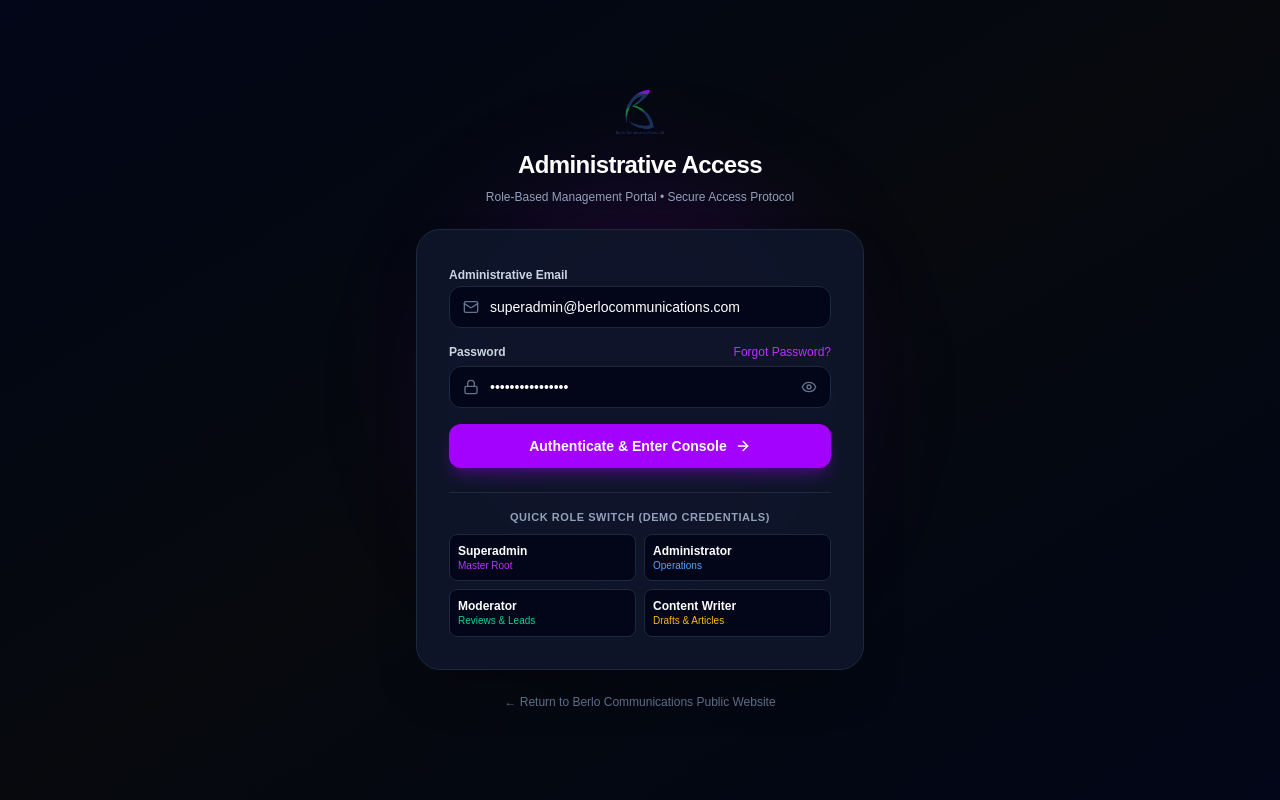
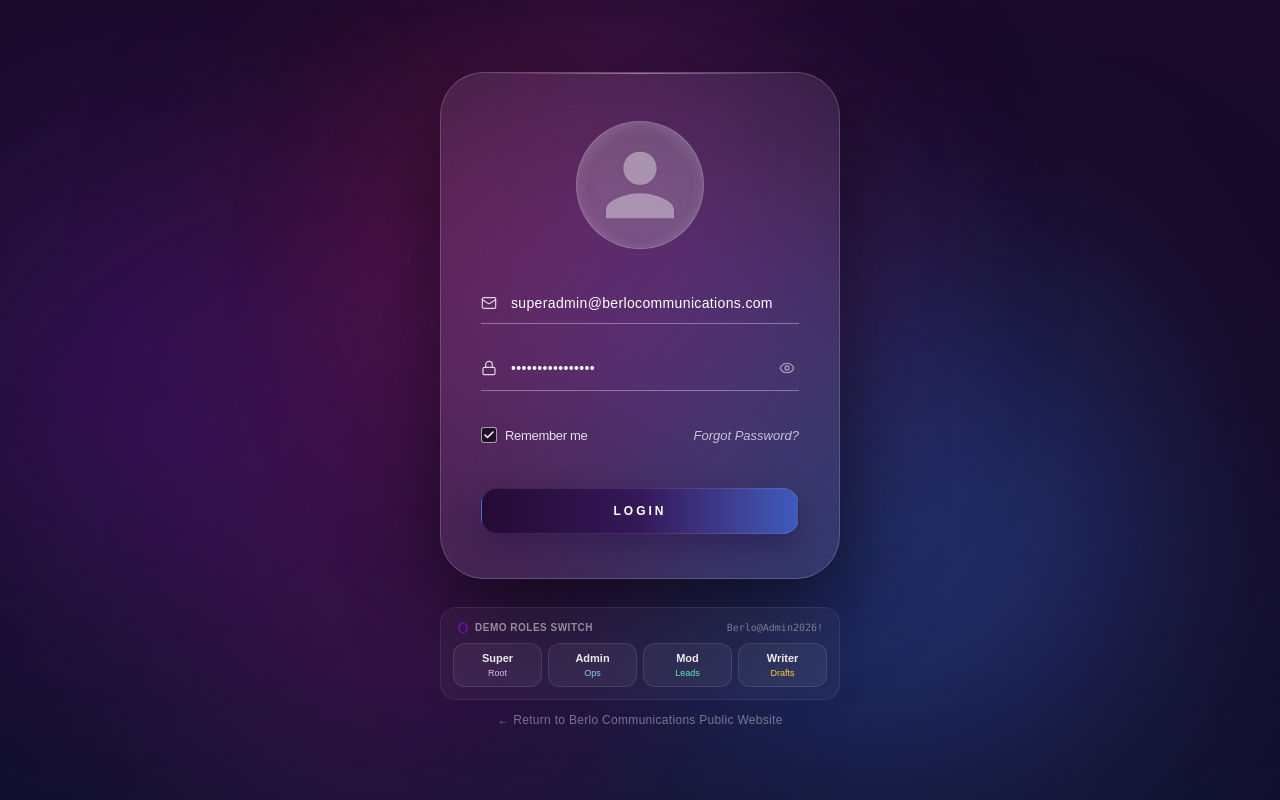
Before and after one commit to sahabuddin123/berlo-new, a React (Vite) app in the folder frontend/: page /admin/login in a window 1280 px wide. Built offline with nearby package versions, Linux system fonts and the light colour scheme; no server answers; a web font is replaced by a local one.

Commit message:
feat(admin): redesign login UI to match reference frosted glassmorphism specification

```diff
--- a/frontend/src/pages/admin/AdminLoginPage.tsx
+++ b/frontend/src/pages/admin/AdminLoginPage.tsx
@@ -7,7 +7,8 @@ import {
   AlertCircle,
   Eye,
   EyeOff,
-  ArrowRight,
+  Check,
+  Shield,
 } from 'lucide-react';
 
 export const AdminLoginPage: React.FC = () => {
@@ -18,6 +19,7 @@ export const AdminLoginPage: React.FC = () => {
   const [email, setEmail] = useState('superadmin@berlocommunications.com');
   const [password, setPassword] = useState('Berlo@Admin2026!');
   const [showPassword, setShowPassword] = useState(false);
+  const [rememberMe, setRememberMe] = useState(true);
   const [isLoading, setIsLoading] = useState(false);
   const [error, setError] = useState<string | null>(null);
 
@@ -49,144 +51,200 @@ export const AdminLoginPage: React.FC = () => {
   };
 
   return (
-    <div className="min-h-screen bg-gradient-to-br from-slate-950 via-[#07090D] to-slate-950 flex flex-col items-center justify-center p-4 antialiased text-white">
-      {/* Background Glow */}
-      <div className="absolute top-1/4 left-1/2 -translate-x-1/2 w-96 h-96 bg-[#A302FF]/15 rounded-full blur-3xl pointer-events-none" />
+    <div className="min-h-screen relative flex flex-col items-center justify-center p-4 antialiased overflow-hidden select-none bg-[#12081f]">
+      {/* Dynamic Ambient Background Mesh matching reference */}
+      <div className="absolute inset-0 pointer-events-none overflow-hidden">
+        {/* Deep background gradient base */}
+        <div className="absolute inset-0 bg-gradient-to-b from-[#1b0b2b] via-[#150a26] to-[#12112e]" />
 
-      <div className="w-full max-w-md relative z-10 space-y-6">
-        {/* Brand Header */}
-        <div className="text-center space-y-2">
-          <Link to="/en" className="inline-block">
-            <img src="/brand/logo.png" alt="Berlo Logo" className="h-11 w-auto mx-auto object-contain" />
-          </Link>
-          <h1 className="text-2xl font-extrabold tracking-tight text-white">
-            Administrative Access
-          </h1>
-          <p className="text-xs text-slate-400">
-            Role-Based Management Portal • Secure Access Protocol
-          </p>
+        {/* Top-center / right vibrant crimson-magenta glow */}
+        <div className="absolute top-[8%] left-[45%] -translate-x-1/2 w-[550px] h-[480px] rounded-full bg-gradient-to-br from-[#9f1239]/65 via-[#831843]/50 to-transparent blur-[110px]" />
+
+        {/* Left deep purple glow */}
+        <div className="absolute top-[20%] -left-16 w-[450px] h-[450px] rounded-full bg-[#581c87]/50 blur-[130px]" />
+
+        {/* Center glowing orb behind card */}
+        <div className="absolute top-[35%] left-1/2 -translate-x-1/2 -translate-y-1/2 w-[420px] h-[420px] rounded-full bg-[#7c3aed]/25 blur-[100px]" />
+
+        {/* Bottom-right cool slate/periwinkle blue ambient field */}
+        <div className="absolute bottom-[5%] right-[10%] w-[580px] h-[520px] rounded-full bg-gradient-to-tl from-[#4361ee]/45 via-[#3b82f6]/30 to-transparent blur-[120px]" />
+
+        {/* Bottom-left muted plum/rose glow */}
+        <div className="absolute -bottom-10 left-[15%] w-[420px] h-[400px] rounded-full bg-[#701a75]/35 blur-[120px]" />
       </div>
 
-        {/* Login Card */}
-        <div className="rounded-3xl p-6 sm:p-8 bg-slate-900/90 border border-slate-800 shadow-2xl backdrop-blur-xl space-y-6">
+      <div className="w-full max-w-[400px] relative z-10 space-y-6">
+        {/* Sleek Frosted Glassmorphism Card */}
+        <div className="relative rounded-[44px] px-8 sm:px-10 pt-12 pb-11 bg-white/[0.08] border border-white/[0.18] shadow-[0_30px_90px_rgba(0,0,0,0.65)] backdrop-blur-2xl overflow-hidden">
+          {/* Subtle top edge specular highlight */}
+          <div className="absolute inset-x-12 top-0 h-[1px] bg-gradient-to-r from-transparent via-white/40 to-transparent pointer-events-none" />
+
+          {/* Frosted Avatar Icon */}
+          <div className="flex justify-center mb-11">
+            <div className="w-32 h-32 rounded-full bg-white/[0.12] border border-white/[0.22] shadow-[inset_0_2px_14px_rgba(255,255,255,0.18)] backdrop-blur-md flex items-center justify-center p-5">
+              {/* Reference silhouette head and shoulders */}
+              <svg
+                viewBox="0 0 24 24"
+                className="w-20 h-20 fill-white/40 drop-shadow-sm"
+                xmlns="http://www.w3.org/2000/svg"
+              >
+                <path d="M12 12c2.8 0 5-2.2 5-5s-2.2-5-5-5-5 2.2-5 5 2.2 5 5 5zm0 2.5c-3.4 0-10.2 1.7-10.2 5.1V22h20.4v-2.4c0-3.4-6.8-5.1-10.2-5.1z" />
+              </svg>
+            </div>
+          </div>
+
+          {/* Error Message */}
           {error && (
-            <div className="p-3.5 rounded-xl bg-rose-500/10 border border-rose-500/20 text-rose-400 text-xs flex items-start gap-2.5 animate-in fade-in">
-              <AlertCircle className="w-4 h-4 shrink-0 mt-0.5" />
+            <div className="mb-6 p-3 rounded-2xl bg-rose-500/15 border border-rose-400/30 text-rose-200 text-xs flex items-start gap-2.5 backdrop-blur-md animate-in fade-in">
+              <AlertCircle className="w-4 h-4 shrink-0 mt-0.5 text-rose-400" />
               <span>{error}</span>
             </div>
           )}
 
-          <form onSubmit={handleSubmit} className="space-y-4">
-            <div className="space-y-1.5">
-              <label className="text-xs font-semibold text-slate-300">Administrative Email</label>
-              <div className="relative">
-                <Mail className="absolute left-3.5 top-1/2 -translate-y-1/2 w-4 h-4 text-slate-500" />
+          {/* Login Form with Underline-Only Inputs */}
+          <form onSubmit={handleSubmit} className="space-y-8">
+            {/* Email Field */}
+            <div className="relative border-b border-white/35 focus-within:border-white transition-colors duration-200 pb-2.5">
+              <div className="flex items-center gap-3.5">
+                <Mail className="w-4 h-4 text-white/80 shrink-0 stroke-[1.8]" />
                 <input
                   type="email"
                   required
                   value={email}
                   onChange={(e) => setEmail(e.target.value)}
-                  placeholder="admin@berlocommunications.com"
-                  className="w-full pl-10 pr-4 py-2.5 rounded-xl bg-slate-950 border border-slate-800 text-white text-sm focus:outline-none focus:border-[#A302FF] transition-colors"
+                  placeholder="Email ID"
+                  className="w-full bg-transparent text-white placeholder-white/70 text-sm font-light tracking-wide focus:outline-none"
                 />
               </div>
             </div>
 
-            <div className="space-y-1.5">
-              <div className="flex items-center justify-between">
-                <label className="text-xs font-semibold text-slate-300">Password</label>
-                <Link
-                  to="/admin/forgot-password"
-                  className="text-xs font-medium text-[#B833FF] hover:underline"
-                >
-                  Forgot Password?
-                </Link>
-              </div>
-              <div className="relative">
-                <Lock className="absolute left-3.5 top-1/2 -translate-y-1/2 w-4 h-4 text-slate-500" />
+            {/* Password Field */}
+            <div className="relative border-b border-white/35 focus-within:border-white transition-colors duration-200 pb-2.5">
+              <div className="flex items-center gap-3.5">
+                <Lock className="w-4 h-4 text-white/80 shrink-0 stroke-[1.8]" />
                 <input
                   type={showPassword ? 'text' : 'password'}
                   required
                   value={password}
                   onChange={(e) => setPassword(e.target.value)}
-                  placeholder="••••••••••••"
-                  className="w-full pl-10 pr-10 py-2.5 rounded-xl bg-slate-950 border border-slate-800 text-white text-sm focus:outline-none focus:border-[#A302FF] transition-colors"
+                  placeholder="Password"
+                  className="w-full bg-transparent text-white placeholder-white/70 text-sm font-light tracking-wide focus:outline-none"
                 />
                 <button
                   type="button"
                   onClick={() => setShowPassword(!showPassword)}
-                  className="absolute right-3.5 top-1/2 -translate-y-1/2 text-slate-500 hover:text-slate-300"
+                  className="text-white/50 hover:text-white transition-colors shrink-0 p-1"
+                  tabIndex={-1}
+                  aria-label={showPassword ? 'Hide password' : 'Show password'}
                 >
                   {showPassword ? <EyeOff className="w-4 h-4" /> : <Eye className="w-4 h-4" />}
                 </button>
               </div>
             </div>
 
+            {/* Remember me & Forgot Password Row */}
+            <div className="flex items-center justify-between text-xs pt-1">
+              <label
+                onClick={() => setRememberMe(!rememberMe)}
+                className="flex items-center gap-2 cursor-pointer group select-none"
+              >
+                <div
+                  className={`w-4 h-4 rounded-[3px] border flex items-center justify-center transition-all ${
+                    rememberMe
+                      ? 'bg-black/60 border-white/60 text-white'
+                      : 'bg-black/20 border-white/40 text-transparent'
+                  }`}
+                >
+                  <Check className="w-3 h-3 stroke-[3]" />
+                </div>
+                <span className="text-white/85 group-hover:text-white font-light text-[13px] tracking-tight">
+                  Remember me
+                </span>
+              </label>
+
+              <Link
+                to="/admin/forgot-password"
+                className="italic text-white/70 hover:text-white text-[13px] font-light transition-colors"
+              >
+                Forgot Password?
+              </Link>
+            </div>
+
+            {/* Rounded Capsule Gradient Button */}
+            <div className="pt-3">
               <button
                 type="submit"
                 disabled={isLoading}
-              className="w-full py-3 rounded-xl bg-[#A302FF] hover:bg-[#8D02DE] text-white font-semibold text-sm transition-all shadow-lg shadow-[#A302FF]/30 flex items-center justify-center gap-2 cursor-pointer disabled:opacity-50"
+                className="w-full py-3.5 rounded-2xl bg-gradient-to-r from-[#240a34] via-[#351859] to-[#3d5bbd] hover:from-[#2e0e42] hover:via-[#421e70] hover:to-[#486bd9] text-white font-bold text-xs uppercase tracking-[0.25em] shadow-[0_12px_28px_rgba(40,20,70,0.5)] active:scale-[0.99] transition-all cursor-pointer disabled:opacity-50 flex items-center justify-center border border-white/10"
               >
                 {isLoading ? (
-                <div className="w-5 h-5 border-2 border-white border-t-transparent rounded-full animate-spin" />
+                  <div className="w-4 h-4 border-2 border-white border-t-transparent rounded-full animate-spin" />
                 ) : (
-                <>
-                  <span>Authenticate & Enter Console</span>
-                  <ArrowRight className="w-4 h-4" />
-                </>
+                  <span>LOGIN</span>
                 )}
               </button>
+            </div>
           </form>
+        </div>
 
-          {/* Quick Demo Role Selectors */}
-          <div className="pt-4 border-t border-slate-800 space-y-2">
-            <span className="text-[11px] font-semibold text-slate-400 uppercase tracking-wider block text-center">
-              Quick Role Switch (Demo Credentials)
+        {/* Demo Roles & Public Site Navigation */}
+        <div className="space-y-3 pt-1">
+          {/* Discreet Quick Role Switcher */}
+          <div className="p-3 rounded-2xl bg-white/[0.04] border border-white/[0.08] backdrop-blur-xl space-y-2">
+            <div className="flex items-center justify-between px-1">
+              <span className="text-[10px] uppercase font-semibold tracking-wider text-white/50 flex items-center gap-1.5">
+                <Shield className="w-3 h-3 text-[#A302FF]" /> Demo Roles Switch
               </span>
-            <div className="grid grid-cols-2 gap-2 text-xs">
+              <span className="text-[10px] text-white/40 font-mono">Berlo@Admin2026!</span>
+            </div>
+            <div className="grid grid-cols-4 gap-1.5">
               <button
                 type="button"
                 onClick={() => setDemoRole('superadmin@berlocommunications.com')}
-                className="p-2 rounded-lg bg-slate-950 hover:bg-[#A302FF]/10 border border-slate-800 hover:border-[#A302FF]/40 text-left text-slate-300 transition-colors"
+                className="px-2 py-1.5 rounded-xl bg-white/[0.05] hover:bg-white/[0.12] border border-white/10 text-center transition-all cursor-pointer group"
+                title="Superadmin"
               >
-                <div className="font-semibold text-white">Superadmin</div>
-                <div className="text-[10px] text-[#B833FF]">Master Root</div>
+                <div className="text-[11px] font-semibold text-white/90 group-hover:text-white">Super</div>
+                <div className="text-[9px] text-purple-300 font-light">Root</div>
               </button>
               <button
                 type="button"
                 onClick={() => setDemoRole('admin@berlocommunications.com')}
-                className="p-2 rounded-lg bg-slate-950 hover:bg-blue-500/10 border border-slate-800 hover:border-blue-500/40 text-left text-slate-300 transition-colors"
+                className="px-2 py-1.5 rounded-xl bg-white/[0.05] hover:bg-white/[0.12] border border-white/10 text-center transition-all cursor-pointer group"
+                title="Administrator"
               >
-                <div className="font-semibold text-white">Administrator</div>
-                <div className="text-[10px] text-blue-400">Operations</div>
+                <div className="text-[11px] font-semibold text-white/90 group-hover:text-white">Admin</div>
+                <div className="text-[9px] text-blue-300 font-light">Ops</div>
               </button>
               <button
                 type="button"
                 onClick={() => setDemoRole('moderator@berlocommunications.com')}
-                className="p-2 rounded-lg bg-slate-950 hover:bg-emerald-500/10 border border-slate-800 hover:border-emerald-500/40 text-left text-slate-300 transition-colors"
+                className="px-2 py-1.5 rounded-xl bg-white/[0.05] hover:bg-white/[0.12] border border-white/10 text-center transition-all cursor-pointer group"
+                title="Moderator"
               >
-                <div className="font-semibold text-white">Moderator</div>
-                <div className="text-[10px] text-emerald-400">Reviews & Leads</div>
+                <div className="text-[11px] font-semibold text-white/90 group-hover:text-white">Mod</div>
+                <div className="text-[9px] text-emerald-300 font-light">Leads</div>
               </button>
               <button
                 type="button"
                 onClick={() => setDemoRole('writer@berlocommunications.com')}
-                className="p-2 rounded-lg bg-slate-950 hover:bg-amber-500/10 border border-slate-800 hover:border-amber-500/40 text-left text-slate-300 transition-colors"
+                className="px-2 py-1.5 rounded-xl bg-white/[0.05] hover:bg-white/[0.12] border border-white/10 text-center transition-all cursor-pointer group"
+                title="Content Writer"
               >
-                <div className="font-semibold text-white">Content Writer</div>
-                <div className="text-[10px] text-amber-400">Drafts & Articles</div>
+                <div className="text-[11px] font-semibold text-white/90 group-hover:text-white">Writer</div>
+                <div className="text-[9px] text-amber-300 font-light">Drafts</div>
               </button>
             </div>
           </div>
-        </div>
 
-        {/* Back Link */}
-        <div className="text-center text-xs text-slate-500">
-          <Link to="/en" className="hover:text-slate-300 transition-colors">
+          {/* Return to website */}
+          <div className="text-center text-xs text-white/40">
+            <Link to="/en" className="hover:text-white/70 transition-colors tracking-wide font-light">
               ← Return to Berlo Communications Public Website
             </Link>
           </div>
         </div>
       </div>
+    </div>
   );
 };
```
Lines whose indentation alone changed are shown as unchanged.
